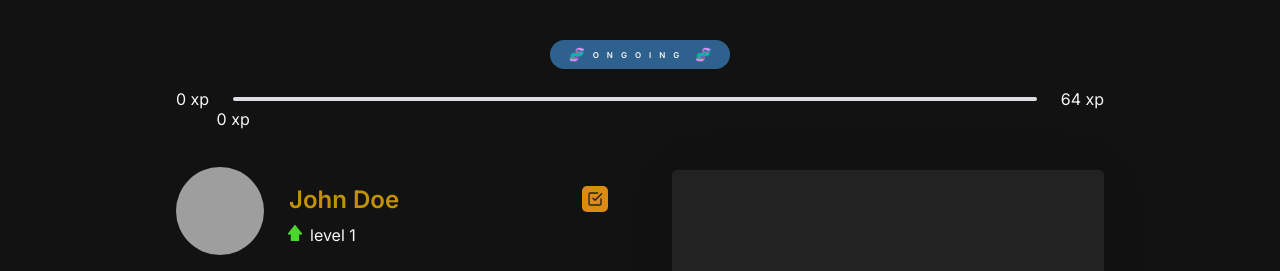
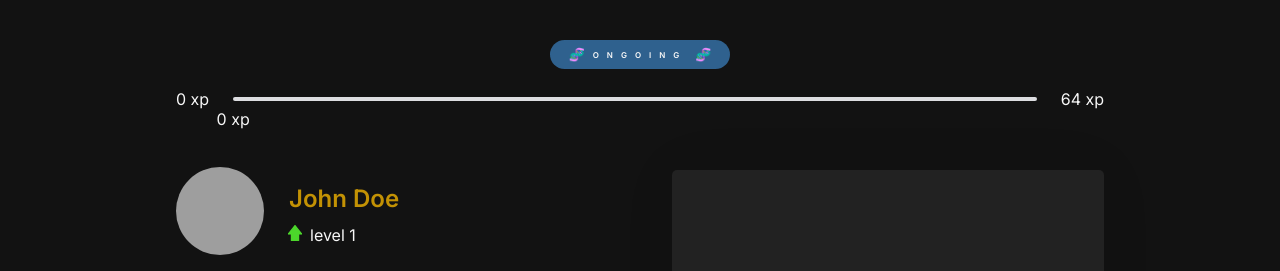
Before and after one commit to caiohenrique-developer/moveit-web, a Next.js app: page / in a window 1280 px wide. Shown: the top 271 px of the page. Built offline with nearby package versions, Linux system fonts and the light colour scheme; grey boxes are pictures that could not be loaded.

Commit message:
:construction: [ WIP ]: Create input effect validation with use state hook

```diff
--- a/src/components/Profile.tsx
+++ b/src/components/Profile.tsx
@@ -3,6 +3,7 @@ import React, {
   FormEvent,
   useCallback,
   useEffect,
+  useRef,
   useState,
 } from 'react';
 import { FiCheckSquare } from 'react-icons/fi';
@@ -16,10 +17,12 @@ import { FormContainer, Label, Input } from '@styles/components/Profile';
 
 export function Profile(): JSX.Element {
   const { level } = useChallenges();
+  const inputRef = useRef<HTMLInputElement>(null);
 
   const [name, setName] = useState('John Doe');
   const [avatar, setAvatar] = useState('pinpng.com-avatar-png-1146730.png');
   const [avatarFeedbackStatus, setAvatarFeedbackStatus] = useState('');
+  const [isFocused, setIsFocused] = useState(false);
 
   useEffect(() => {
     const userInfoStoraged = JSON.parse(
@@ -84,6 +87,14 @@ export function Profile(): JSX.Element {
     setAvatarFeedbackStatus('Invalid image file type');
   };
 
+  const handleInputFocused = useCallback(() => {
+    setIsFocused(true);
+  }, []);
+
+  const handleInputBlurred = useCallback(() => {
+    setIsFocused(false);
+  }, []);
+
   const populateStorage = (userName?: string, userAvatar?: string) => {
     const userInfo =
       (userName || userAvatar) &&
@@ -131,17 +142,25 @@ export function Profile(): JSX.Element {
       </section>
 
       <section>
-        <Label elementSection='userName'>
+        <Label
+          elementSection='userName'
+          onBlur={handleInputBlurred}
+          onFocus={handleInputFocused}
+        >
+          <div>
             <Input
               required
               type='text'
               value={name}
+              ref={inputRef}
               elementSection='userName'
               placeholder='Qual o seu nome?'
               onChange={(ev) => setName(ev.target.value)}
             />
+            <span />
+          </div>
           <AnimatePresence>
-            {name && (
+            {isFocused && (
               <motion.button
                 type='submit'
                 initial={{ scale: 0, opacity: 0 }}
```
Lines whose indentation alone changed are shown as unchanged.
